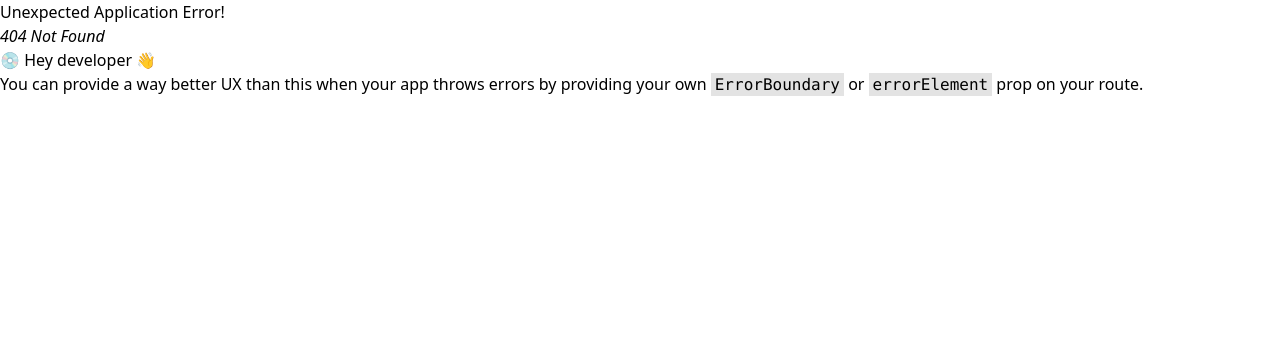
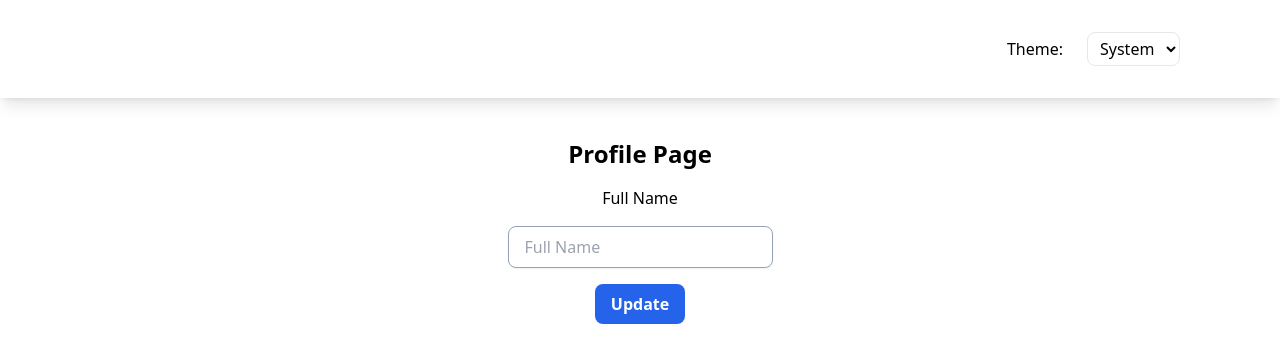
Before and after one commit to NichoAdhyatma/aksamedia_test, a React (Vite) app: page /profile in a window 1280 px wide. Before the commit this address had no page. Shown: the top 362 px of the page. Built offline with nearby package versions, Linux system fonts and the light colour scheme; sample sign-in values are in the browser's storage.

Commit message:
update : add profile

```diff
--- a/src/components/layout/AppLayout.tsx
+++ b/src/components/layout/AppLayout.tsx
@@ -5,35 +5,39 @@ import {Button} from "@/components/Button.tsx";
 import {useAuth} from "@/hooks/useAuth.tsx";
 import {ComponentProps} from "react";
 import {twMerge} from "tailwind-merge";
+import {useNavigate} from "react-router-dom";
 
 export const AppLayout = ({className, children, ...props}: ComponentProps<'div'>) => {
     const {handleLogout, authUser} = useAuth();
+
+    const navigate = useNavigate();
 
     return (
         <div
             className={twMerge('w-full min-h-screen h-full bg-white dark:bg-gray-800 dark:text-white', className)} {...props}>
             <Navbar>
                 <NavbarContent className={'flex justify-end pr-5'}>
-                    <Dropdown triggerLabel={authUser?.username ?? ""}>
+                    {authUser?.username && <Dropdown triggerLabel={authUser?.fullName ?? ""}>
                         <Column className={'space-y-4'}>
-                            <Button>
+                            <Button onClick={() => navigate('/')}>
+                                Home
+                            </Button>
+
+                            <Button onClick={() => navigate('/profile')}>
                                 Profile
                             </Button>
-                            {
-                                authUser?.username &&
-                                <Button onClick={handleLogout} className={'bg-red-600 hover:bg-red-500'}>
-                                    Logout
-                                </Button>
-                            }
+
+                            <Button onClick={handleLogout} className={'bg-red-600 hover:bg-red-500'}>
+                                Logout
+                            </Button>
                         </Column>
-                    </Dropdown>
+                    </Dropdown>}
                 </NavbarContent>
             </Navbar>
 
             <div className={'pt-10'}>
                 {children}
             </div>
-
         </div>
     );
 };
--- a/src/hooks/useAuth.tsx
+++ b/src/hooks/useAuth.tsx
@@ -1,5 +1,5 @@
 import {FormEvent, useContext, useRef} from "react";
-import {UsernameContext} from "@/context/usernameContext";
+import {UsernameContext} from "@/providers/UsernameProvider.tsx";
 import {useNavigate} from "react-router-dom";
 
 export const useAuth = () => {
@@ -12,7 +12,14 @@ export const useAuth = () => {
             alert('Login Success');
 
             localStorage.setItem('username', username);
+
+            if (localStorage.getItem('fullName') === null) {
+                localStorage.setItem('fullName', username);
+            }
+
             context?.setUsername(username);
+
+            context?.setFullName(username);
 
             navigate('/dashboard');
         } else {
--- a/src/hooks/useTheme.tsx
+++ b/src/hooks/useTheme.tsx
@@ -1,5 +1,5 @@
 import {useContext} from "react";
-import {ThemeContext, ThemeContextType} from "@/context/ThemeContext.tsx";
+import {ThemeContext, ThemeContextType} from "@/providers/ThemeProvider.tsx";
 
 
 export const useTheme = (): ThemeContextType => {
--- a/src/main.tsx
+++ b/src/main.tsx
@@ -1,7 +1,7 @@
 import {StrictMode} from 'react'
 import {createRoot} from 'react-dom/client'
-import {UsernameProvider} from "@/context/usernameContext";
-import {ThemeProvider} from "@/context/ThemeContext";
+import {UsernameProvider} from "@/providers/UsernameProvider.tsx";
+import {ThemeProvider} from "@/providers/ThemeProvider.tsx";
 import {createBrowserRouter, RouterProvider} from "react-router-dom";
 import {routes} from "@/routes/routes";
 import './assets/index.css'
--- /dev/null
+++ b/src/pages/ProfilePage.tsx
@@ -0,0 +1,44 @@
+import {AppLayout} from "@/components/layout/AppLayout";
+import {Column} from "@/components/Column.tsx";
+import {Button} from "@/components/Button.tsx";
+import {TextField} from "@/components/TextField";
+import {useAuth} from "@/hooks/useAuth.tsx";
+import {FormEvent} from "react";
+
+export const ProfilePage = () => {
+    const {authUser, formRef} = useAuth();
+
+    const handleUpdate = (e: FormEvent<HTMLFormElement>) => {
+        e.preventDefault();
+
+        if(!formRef.current) return;
+
+        const formData = new FormData(formRef.current);
+
+        const fullName = formData.get('fullName') as string;
+
+        localStorage.setItem('fullName', fullName);
+
+        authUser?.setFullName(fullName);
+
+        alert('Update Success');
+
+    }
+    return (
+        <AppLayout>
+            <Column className={'max-w-lg w-full mx-auto space-y-4'}>
+                <h1 className={'text-2xl font-semibold'}>Profile Page</h1>
+
+                <form ref={formRef} onSubmit={handleUpdate}>
+                    <Column className={'w-full space-y-4'}>
+                        <label>Full Name</label>
+                        <TextField placeholder={'Full Name'} name={'fullName'} defaultValue={authUser?.fullName}/>
+                        <Button>Update</Button>
+                    </Column>
+                </form>
+
+
+            </Column>
+        </AppLayout>
+    );
+};
--- a/src/context/usernameContext.tsx
+++ b/src/providers/UsernameProvider.tsx
@@ -2,7 +2,9 @@ import {createContext, useState, ReactNode} from 'react';
 
 export interface UsernameContextType {
     username?: string;
+    fullName?: string;
     setUsername: (username?: string) => void;
+    setFullName: (fullName?: string) => void;
 }
 
 export const UsernameContext = createContext<UsernameContextType | undefined>(undefined);
@@ -12,8 +14,11 @@ export const UsernameProvider = ({children}: { children: ReactNode }) => {
     const [username, setUsername] =
         useState<string | undefined>(localStorage.getItem('username') ?? '');
 
+    const [fullName, setFullName] =
+        useState<string | undefined>(localStorage.getItem('fullName') ?? '');
+
     return (
-        <UsernameContext.Provider value={{username, setUsername}}>
+        <UsernameContext.Provider value={{username,fullName, setFullName, setUsername}}>
             {children}
         </UsernameContext.Provider>
     );
--- a/src/routes/routes.tsx
+++ b/src/routes/routes.tsx
@@ -2,6 +2,7 @@ import AuthPage from "@/pages/AuthPage";
 import {DashboardPage} from "@/pages/DashboardPage";
 import {RouteObject} from "react-router-dom";
 import {GuestComponent, MiddlewareComponent} from "@/components/MiddlewareComponent";
+import {ProfilePage} from "@/pages/ProfilePage.tsx";
 
 export const routeName = {
     auth: "/",
@@ -23,4 +24,11 @@ export const routes: RouteObject[] = [
                 <DashboardPage/>
             </MiddlewareComponent>,
     },
+    {
+        path: "/profile",
+        element:
+            <MiddlewareComponent>
+                <ProfilePage/>
+            </MiddlewareComponent>,
+    },
 ]
--- a/vite.config.ts
+++ b/vite.config.ts
@@ -10,9 +10,10 @@ export default defineConfig({
             '@src': resolve('src'),
             '@/components': resolve('src/components'),
             '@/hooks': resolve('src/hooks'),
-            '@/context': resolve('src/context'),
+            '@/context': resolve('src/providers'),
             '@/routes': resolve('src/routes'),
             '@/pages': resolve('src/pages'),
+            '@/providers': resolve('src/providers'),
         }
     }
 })
```
Also changed, not shown: src/providers/ThemeProvider.tsx (renamed from src/context/ThemeContext.tsx).
